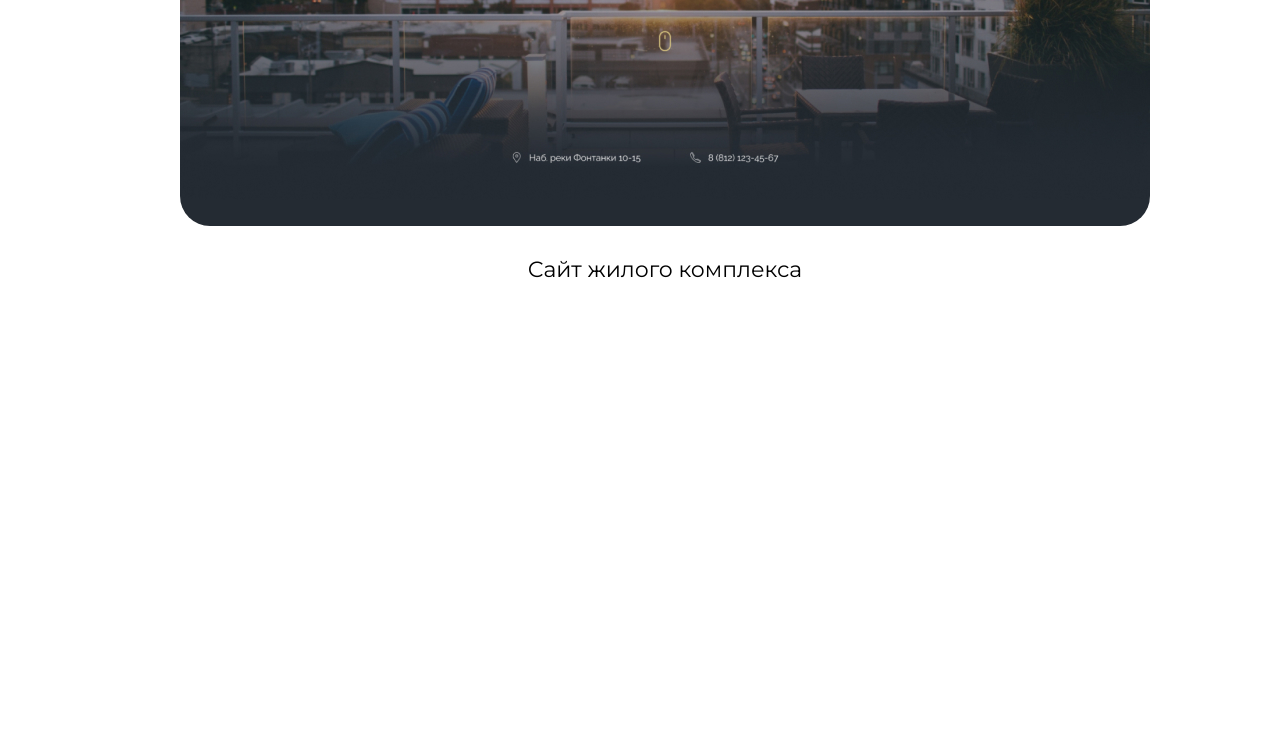
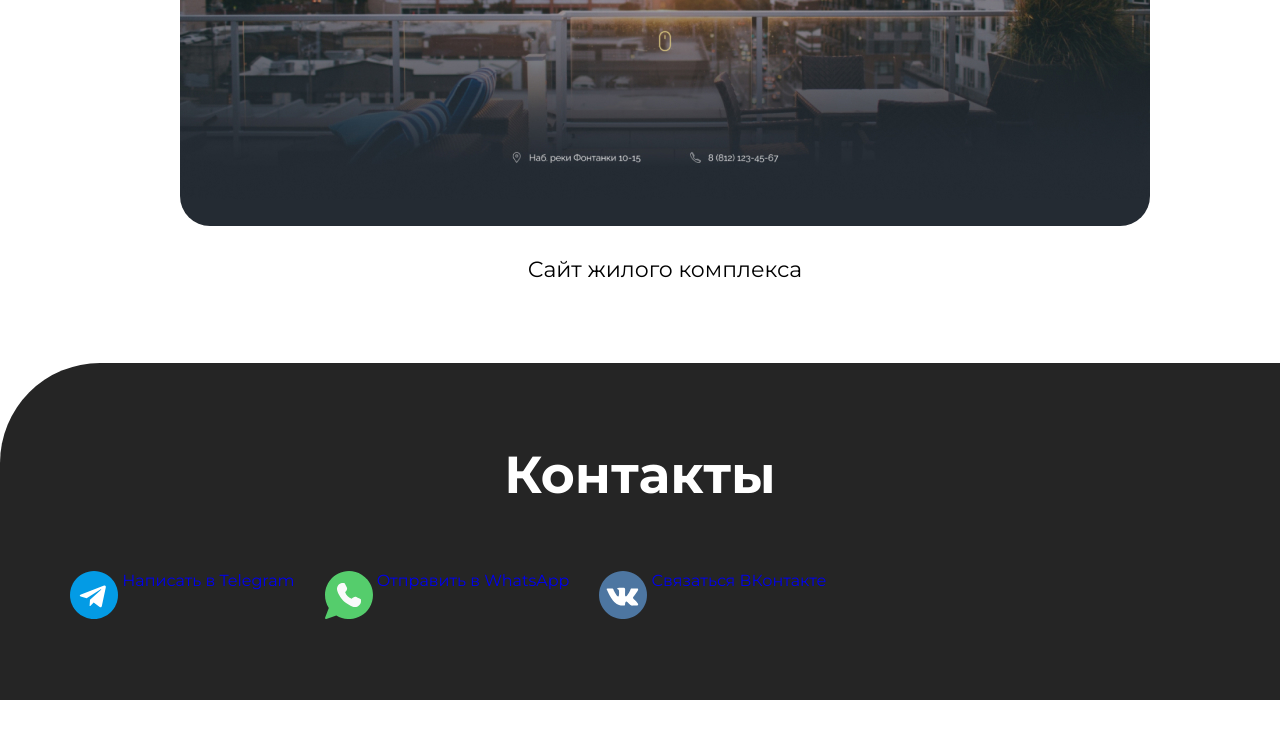
Before and after one commit to ShvalevAnton/Website-Portfolio, a plain HTML site: page index.html in a window 1280 px wide. Shown: the part 2216-2954 px from the top of the page. Before the commit the page ends 2579 px from the top, so only its background shows below. Drawn offline with Linux system fonts and the light colour scheme.

Commit message:
add section contacts

```diff
--- a/css/main.css
+++ b/css/main.css
@@ -6,6 +6,7 @@ body {
     font-optical-sizing: auto;
     font-weight: 400;
     font-style: normal;
+    padding-bottom: 400px;
 }
 
 .container {
@@ -121,3 +122,38 @@ opacity: 0.8;
     color: #000000;
     text-decoration: underline;
 }
+
+/*Contacts*/
+.contacts{
+    padding: 80px 0;
+    background-color: #252525;
+    border-top-left-radius: 100px;
+    color: #fff;
+}
+.contacts-title{
+margin-bottom: 65px;
+font-size: 52px;
+font-weight: 700;
+text-align: center;
+}
+.messangers{
+    display: flex;
+    column-gap: 30px;
+}
+.messanger {
+    flex-grow: 1;
+
+    display:  flex;
+    column-gap: 15px;
+    align-items: center;
+
+    padding: 46px 20px;
+    border-radius:  20px;
+    border: 1px solid #363636;
+
+    color: #fff;
+    transition: background-color 0.2s ease-in ;
+ }
+ .messanger:hover{
+    background-color: #1e1e1e;
+ }
--- a/index.html
+++ b/index.html
@@ -63,7 +63,28 @@
                 </div>
             </div>
         </section>
+
+        <section class="contacts">
+            <div class="container">
+                <h2 class="contacts-title">Контакты</h2>
+                <div class="messangers">
+                    <a href="#!" target="_blank class=" messanger">
+                        <img src="img/icons/telegram.svg" alt="Telegram">
+                        Написать в Telegram
+                    </a>
+                    <a href="#!" target="_blank class=" messanger">
+                        <img src="img/icons/whatsapp.svg" alt="WhatsApp">
+                        Отправить в WhatsApp
+                    </a>
+                    <a href="#!" target="_blank " messanger">
+                        <img src="img/icons/vk.svg" alt="ВКонтакте">
+                        Связаться ВКонтакте
+                    </a>
+                </div>
+            </div>
+        </section>
     </main>
+
 
 </body>
 
```
Also changed, not shown: img/icons/telegram.svg (added), img/icons/vk.svg (added), img/icons/whatsapp.svg (added).
